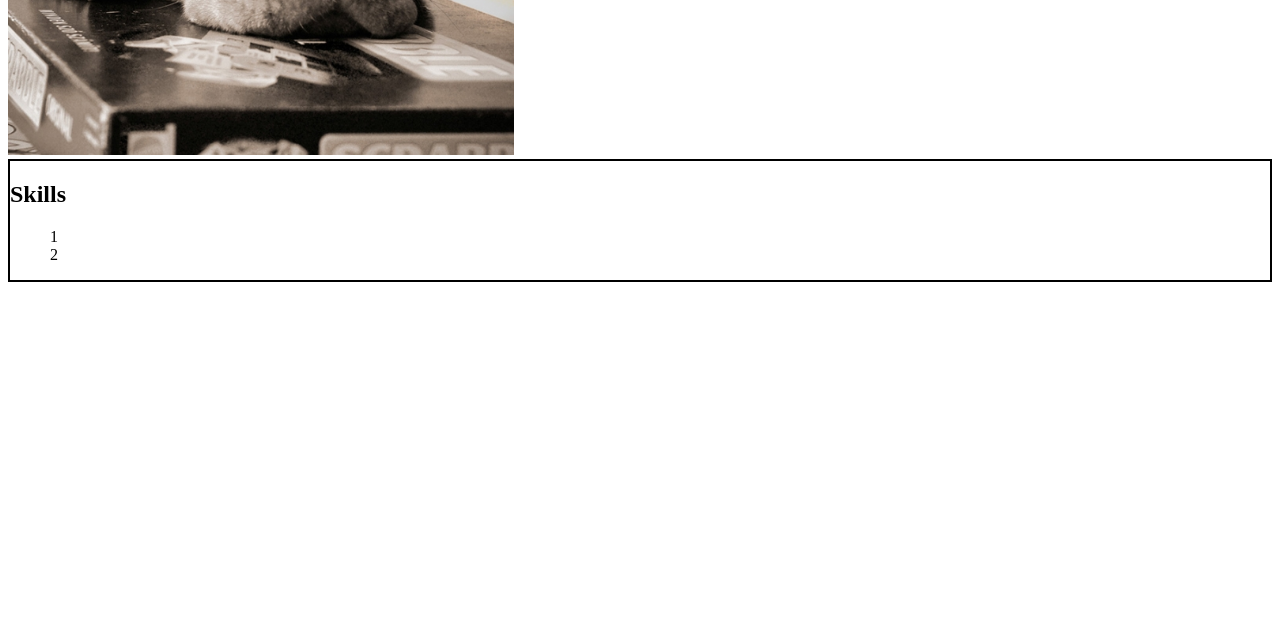
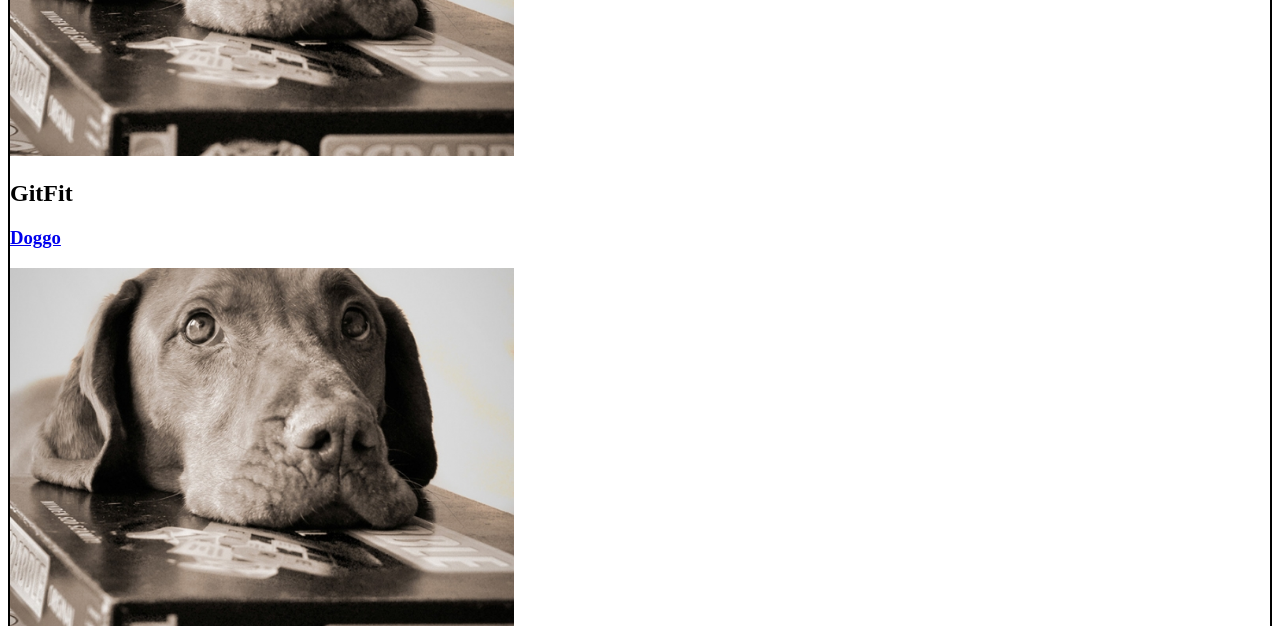
Before and after one commit to sheridp2/Portfolio, a plain HTML site: page index.html in a window 1280 px wide. Shown: the part 971-1597 px from the top of the page. Before the commit the page ends 1261 px from the top, so only its background shows below. Drawn offline with nearby package versions, Linux system fonts and the light colour scheme.

Commit message:
prototype to add data to page using toHtml is half working, url and title working

```diff
--- a/Styles/layout.css
+++ b/Styles/layout.css
@@ -34,7 +34,7 @@
   text-align: left;
 }
 
-.projects-container{
+#projectsContainer{
   border: 2px solid black;
 }
 
--- a/Styles/modules.css
+++ b/Styles/modules.css
@@ -7,6 +7,10 @@
 .nav-menu:hover ul {
   display: block;
 }
+
+/*.projectBox{
+  display: none;
+}*/
 
 @media only screen and (min-width: 640px){
   .hamburger{
--- a/index.html
+++ b/index.html
@@ -41,7 +41,7 @@
       </div>
     </div>
 
-    <section id="projectsTemplate">
+    <section id="projectsContainer">
       <article class="projectBox">
         <h2>Title</h2>
         <div class="projectBox">
@@ -60,6 +60,6 @@
     </div>
     <script src="https://ajax.googleapis.com/ajax/libs/jquery/3.1.0/jquery.min.js"></script>
     <script type="text/javascript" src="scripts/data.js"></script>
-    <script type="text/javascript" src="scripts/projectView.js"></script>
+    <script type="text/javascript" src="scripts/projects.js"></script>
   </body>
 </html>
--- a/scripts/data.js
+++ b/scripts/data.js
@@ -3,7 +3,7 @@
 var projectsInfo = [
   {
     title:  'GitFit',
-    image: 'Images/GetFit.jpg',
+    image: 'Images/GetFit.png',
     projectUrl: 'https://aesthetiques.github.io/swole_devs/'
   },
   {
--- a/scripts/projectView.js
+++ /dev/null
@@ -1,19 +0,0 @@
-'use strict';
-
-function Project (projectsData){
-  this.title = projectsData.title;
-  this.image = projectsData.image;
-  this.projectUrl = projectsData.projectUrl;
-}
-// var projOne = new Project(projectsInfo[1]);
-// console.log(projOne);
-
-Project.prototype.toHtml = function(){
-  var $newProject = $('artice.projectBox').clone().removeClass('projectBox');
-
-  $newProject.find('h2:first').html(this.title);
-  $newProject.find('a.img').html(this.image);
-  $newProject.find('a').attr('href', this.projectUrl);
-
-  return $newProject;
-}
--- /dev/null
+++ b/scripts/projects.js
@@ -0,0 +1,29 @@
+'use strict';
+
+var allProjects = [];
+
+function Project (projectsData){
+  this.title = projectsData.title;
+  this.image = projectsData.image;
+  this.projectUrl = projectsData.projectUrl;
+}
+
+Project.prototype.toHtml = function(){
+  var $newProject = $('article.projectBox').clone().removeClass('projectBox');
+
+  $newProject.find('h2').html(this.title);
+  $newProject.find('img').html(this.image);
+  $newProject.find('a').attr('href', this.projectUrl);
+
+  return $newProject;
+}
+
+projectsInfo.forEach(function(projectObject) {
+  allProjects.push(new Project(projectObject));
+});
+
+console.log('after push', allProjects);
+
+allProjects.forEach(function(a){
+  $('#projectsContainer').append(a.toHtml());
+});
```
